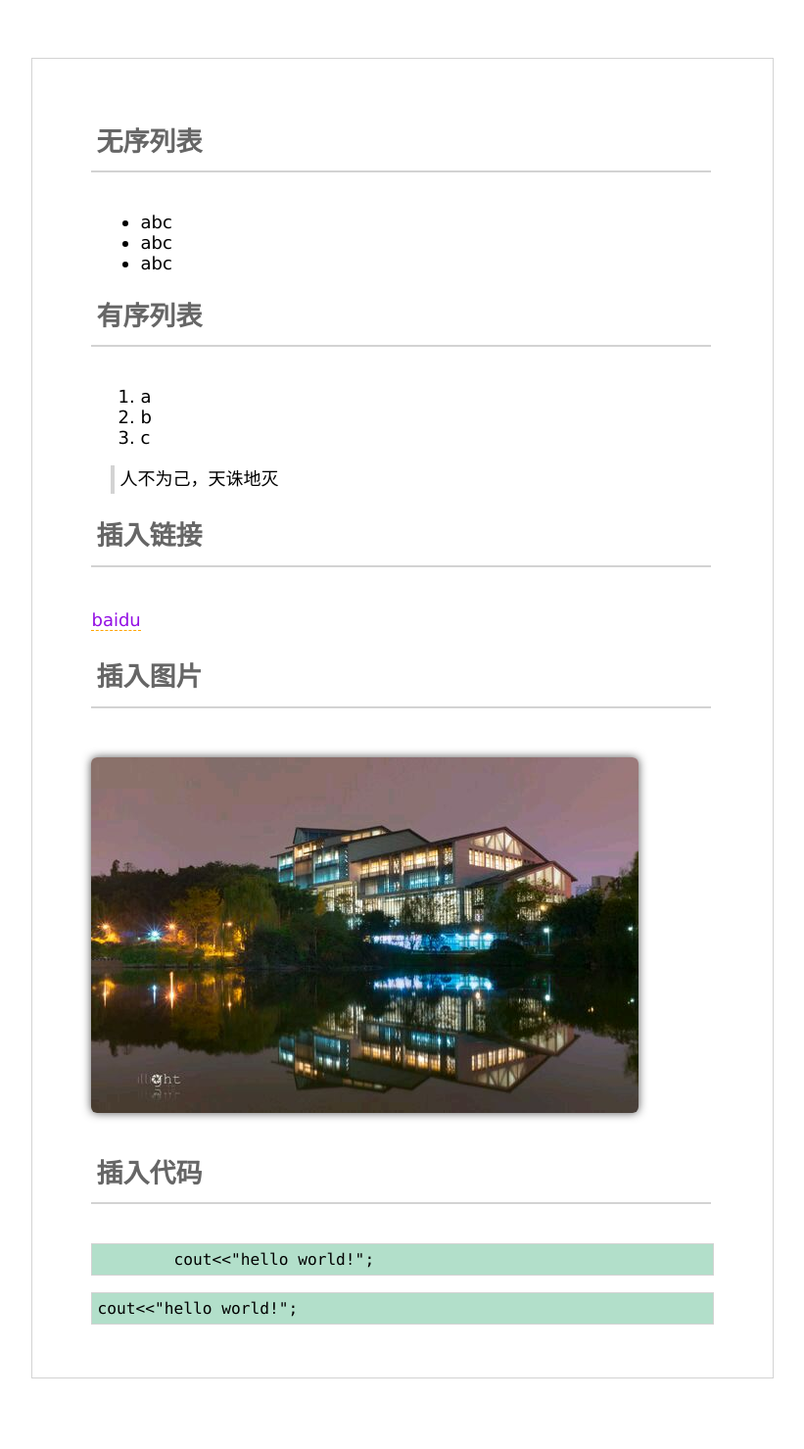
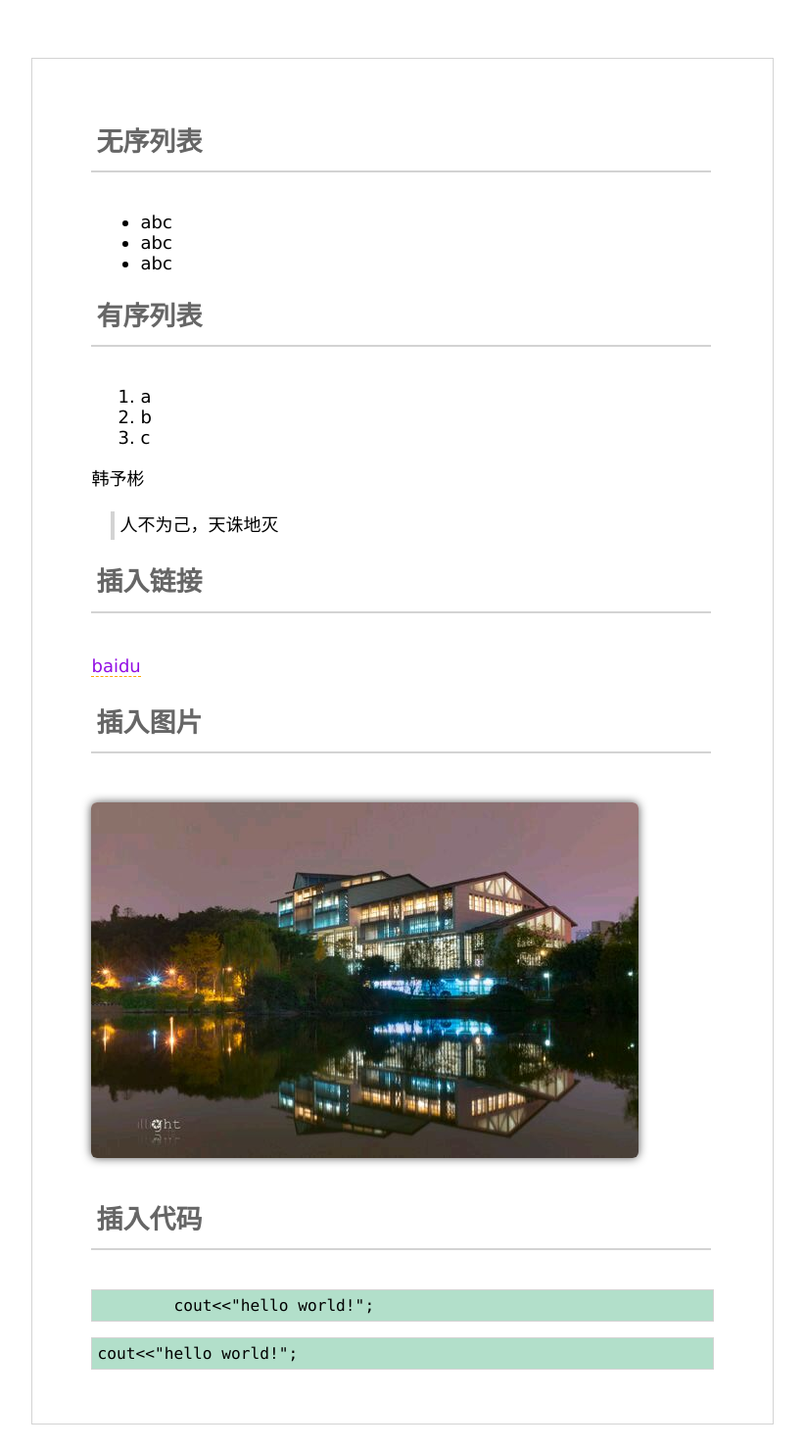
Before and after one commit to neverland0/neverland0.github.io, a Jekyll site: the page built from _posts/2012-08-25-hello-world.md, in a window 1280 px wide. Shown: the whole page at 98% size, without its empty margins (229-1050 px from the left). Built offline with Jekyll 4.4.1, drawn with Linux system fonts in a browser that asks for light colours; before the commit the page ends 1432 px from its top, so only the background shows below that.

Commit message:
Initial commit

```diff
--- a/_layouts/first.html
+++ b/_layouts/first.html
@@ -3,6 +3,8 @@
 <head>
 　　<meta http-equiv="content-type" content="text/html; charset=utf-8" />
 	<link href="https://neverland0.github.io/css/home.css" rel="stylesheet" type="text/css">
+	<link rel="shortcut icon" href="http://neverland0.github.io/img/Lambda.png">
+
 　　<title>{{ page.title }}</title>
 </head>
 <body>
--- a/_layouts/item.html
+++ b/_layouts/item.html
@@ -3,6 +3,7 @@
 <head>
 　　<meta http-equiv="content-type" content="text/html; charset=utf-8" />
 	<link href="https://neverland0.github.io/css/main.css" rel="stylesheet" type="text/css">
+	<link rel="shortcut icon" href="http://neverland0.github.io/img/Lambda.png">
 　　<title>{{ page.title }}</title>
 </head>
 <body>
--- a/_posts/2012-08-25-hello-world.md
+++ b/_posts/2012-08-25-hello-world.md
@@ -15,6 +15,7 @@
 2. b
 3. c
 
+韩予彬
 
 > 人不为己，天诛地灭
 
```
Also changed, not shown: img/Lambda.png (added).
